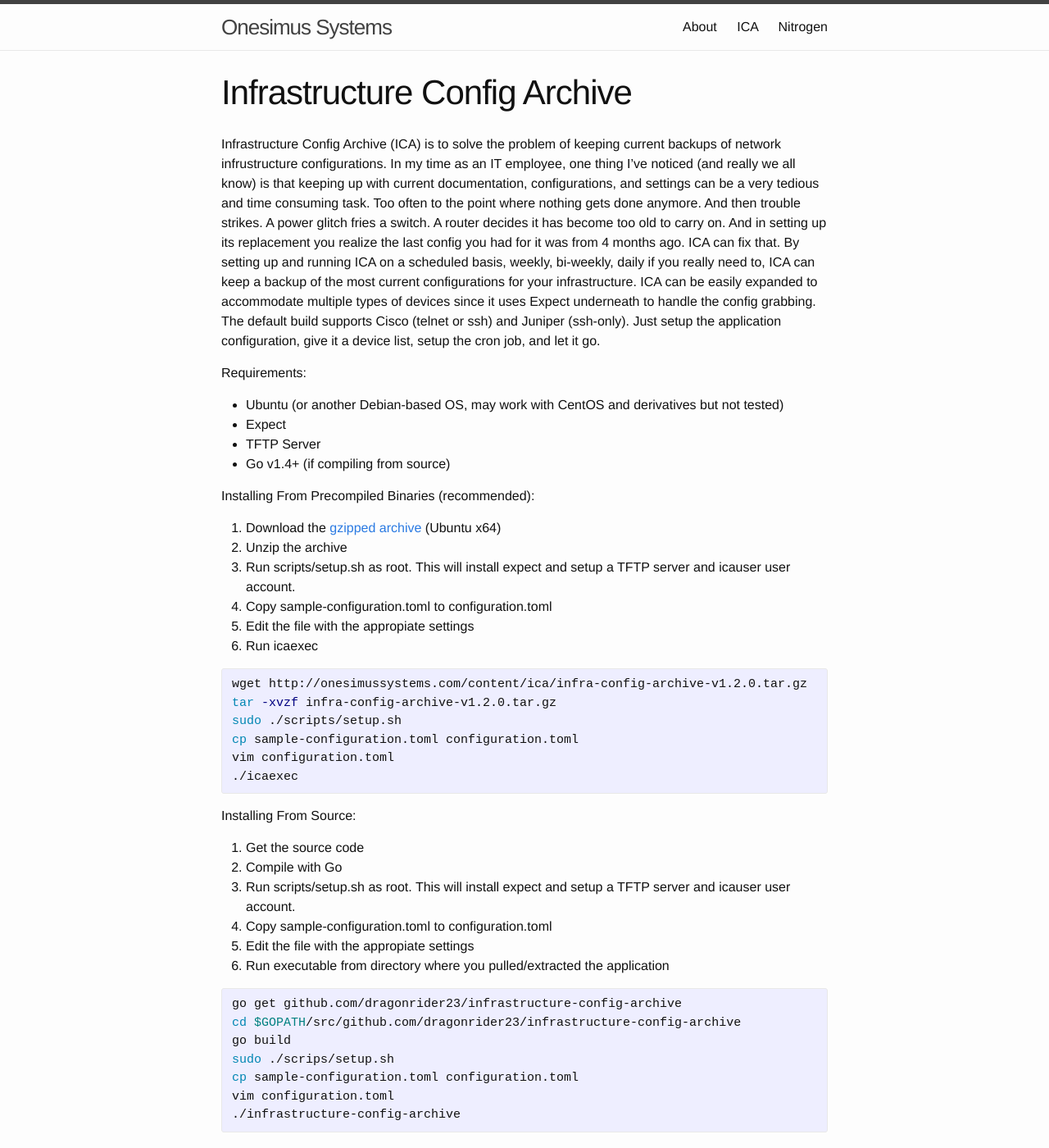
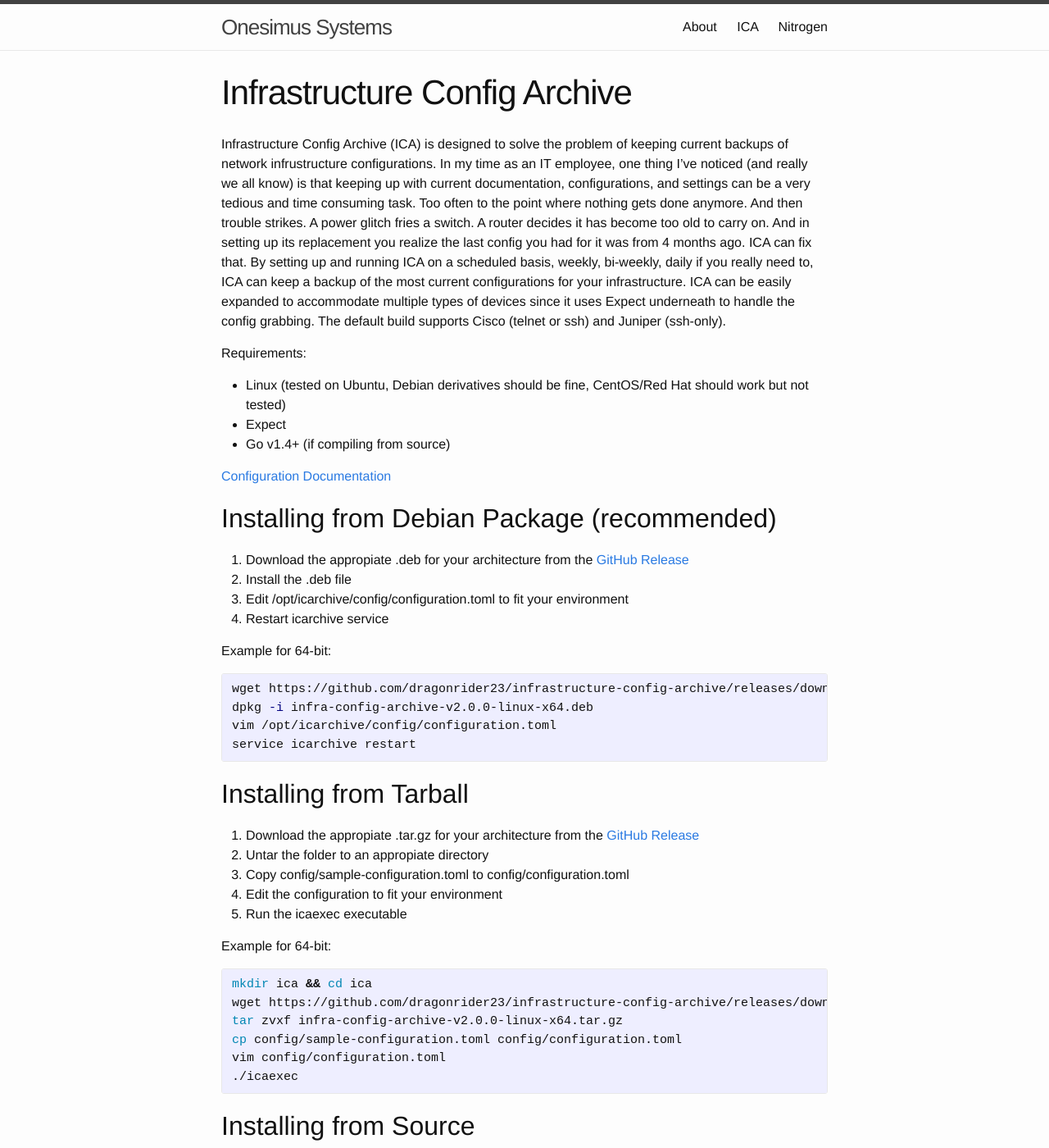
Before and after one commit to onesimus-systems/onesimus-systems.github.io, a Jekyll site: the page built from ica.md, in a window 1280 px wide and 1400 px high. Shown: the whole window at 82% size. Built offline with Jekyll 4.4.1, drawn with Linux system fonts in a browser that asks for light colours; some of the changed text lies outside the part shown.

Commit message:
Added documentation for new version of ICA

```diff
--- a/_includes/header.html
+++ b/_includes/header.html
@@ -15,7 +15,7 @@
 
       <div class="trigger">
         {% for page in site.pages %}
-          {% if page.title %}
+          {% if page.menutitle %}
           <a class="page-link" href="{{ page.url | prepend: site.baseurl }}">{{ page.menutitle }}</a>
           {% endif %}
         {% endfor %}
--- a/ica.md
+++ b/ica.md
@@ -5,59 +5,80 @@ permalink: /ica/
 menutitle: ICA
 ---
 
-Infrastructure Config Archive (ICA) is to solve the problem of keeping current backups of network infrustructure configurations. In my time as an IT employee, one thing I've noticed (and really we all know) is that keeping up with current documentation, configurations, and settings can be a very tedious and time consuming task. Too often to the point where nothing gets done anymore. And then trouble strikes. A power glitch fries a switch. A router decides it has become too old to carry on. And in setting up its replacement you realize the last config you had for it was from 4 months ago. ICA can fix that. By setting up and running ICA on a scheduled basis, weekly, bi-weekly, daily if you really need to, ICA can keep a backup of the most current configurations for your infrastructure. ICA can be easily expanded to accommodate multiple types of devices since it uses Expect underneath to handle the config grabbing. The default build supports Cisco (telnet or ssh) and Juniper (ssh-only). Just setup the application configuration, give it a device list, setup the cron job, and let it go.
+Infrastructure Config Archive (ICA) is designed to solve the problem of keeping current backups of network infrustructure configurations. In my time as an IT employee, one thing I've noticed (and really we all know) is that keeping up with current documentation, configurations, and settings can be a very tedious and time consuming task. Too often to the point where nothing gets done anymore. And then trouble strikes. A power glitch fries a switch. A router decides it has become too old to carry on. And in setting up its replacement you realize the last config you had for it was from 4 months ago. ICA can fix that. By setting up and running ICA on a scheduled basis, weekly, bi-weekly, daily if you really need to, ICA can keep a backup of the most current configurations for your infrastructure. ICA can be easily expanded to accommodate multiple types of devices since it uses Expect underneath to handle the config grabbing. The default build supports Cisco (telnet or ssh) and Juniper (ssh-only).
 
 Requirements:
 
-- Ubuntu (or another Debian-based OS, may work with CentOS and derivatives but not tested)
+- Linux (tested on Ubuntu, Debian derivatives should be fine, CentOS/Red Hat should work but not tested)
 - Expect
-- TFTP Server
 - Go v1.4+ (if compiling from source)
 
-Installing From Precompiled Binaries (recommended):
+[Configuration Documentation](/ica/config)
 
-1. Download the [gzipped archive](/content/ica/infra-config-archive-v1.2.0.tar.gz) (Ubuntu x64)
-2. Unzip the archive
-3. Run scripts/setup.sh as root. This will install expect and setup a TFTP server and icauser user account.
-4. Copy sample-configuration.toml to configuration.toml
-5. Edit the file with the appropiate settings
-6. Run icaexec
+Installing from Debian Package (recommended)
+--------------------------------------------
 
+1. Download the appropiate .deb for your architecture from the [GitHub Release](https://github.com/dragonrider23/infrastructure-config-archive/releases/tag/v2.0.0)
+2. Install the .deb file
+3. Edit /opt/icarchive/config/configuration.toml to fit your environment
+4. Restart icarchive service
+
+Example for 64-bit:
 {% highlight bash %}
-wget http://onesimussystems.com/content/ica/infra-config-archive-v1.2.0.tar.gz
-tar -xvzf infra-config-archive-v1.2.0.tar.gz
-sudo ./scripts/setup.sh
-cp sample-configuration.toml configuration.toml
-vim configuration.toml
+wget https://github.com/dragonrider23/infrastructure-config-archive/releases/download/v2.0.0/infra-config-archive-v2.0.0-linux-x64.deb
+dpkg -i infra-config-archive-v2.0.0-linux-x64.deb
+vim /opt/icarchive/config/configuration.toml
+service icarchive restart
+{% endhighlight %}
+
+Installing from Tarball
+-----------------------
+
+1. Download the appropiate .tar.gz for your architecture from the [GitHub Release](https://github.com/dragonrider23/infrastructure-config-archive/releases/tag/v2.0.0)
+2. Untar the folder to an appropiate directory
+3. Copy config/sample-configuration.toml to config/configuration.toml
+3. Edit the configuration to fit your environment
+4. Run the icaexec executable
+
+Example for 64-bit:
+{% highlight bash %}
+mkdir ica && cd ica
+wget https://github.com/dragonrider23/infrastructure-config-archive/releases/download/v2.0.0/infra-config-archive-v2.0.0-linux-x64.tar.gz
+tar zvxf infra-config-archive-v2.0.0-linux-x64.tar.gz
+cp config/sample-configuration.toml config/configuration.toml
+vim config/configuration.toml
 ./icaexec
 {% endhighlight %}
 
-Installing From Source:
+Installing from Source
+----------------------
 
-1. Get the source code
+1. Get the [source code](http://github.com/dragonrider23/infrastructure-config-archive)
 2. Compile with Go
-3. Run scripts/setup.sh as root. This will install expect and setup a TFTP server and icauser user account.
-4. Copy sample-configuration.toml to configuration.toml
-5. Edit the file with the appropiate settings
-6. Run executable from directory where you pulled/extracted the application
+3. Copy config/sample-configuration.toml to config/configuration.toml
+3. Edit the configuration to fit your environment
+4. Run the icaexec executable
 
 {% highlight bash %}
 go get github.com/dragonrider23/infrastructure-config-archive
 cd $GOPATH/src/github.com/dragonrider23/infrastructure-config-archive
-go build
-sudo ./scrips/setup.sh
-cp sample-configuration.toml configuration.toml
-vim configuration.toml
-./infrastructure-config-archive
+go build -o icaexec
+cp config/sample-configuration.toml config/configuration.toml
+vim config/configuration.toml
+./icaexec
 {% endhighlight %}
 
-Setup Cron Job (to backup configs on a regular basis):
+Setup Cron Job
+--------------
 
 1. Run `crontab -e -u [user to run cron]`.
 2. Add `0 5 * * 1 curl http://[hostname of ICA server]:[port]/api/runnow` to the bottom of the file.
 3. Now this job will run at 5am on Sunday every week.
 
-Setup Upstart Job (to manage frontend server as a service):
+Setup Upstart Job
+-----------------
+
+If you installed ICA with the debian package, this as already been setup for you.
 
 1. Copy upstart.conf to /etc/init/ica.conf
 2. Edit /etc/init/ica.conf and make any appropiate settings such as user to run as, the folder containing the ICA executable, and the full path of the ICA executable
```
Also changed, not shown: ica-config.md (added, +91 -0 lines).
